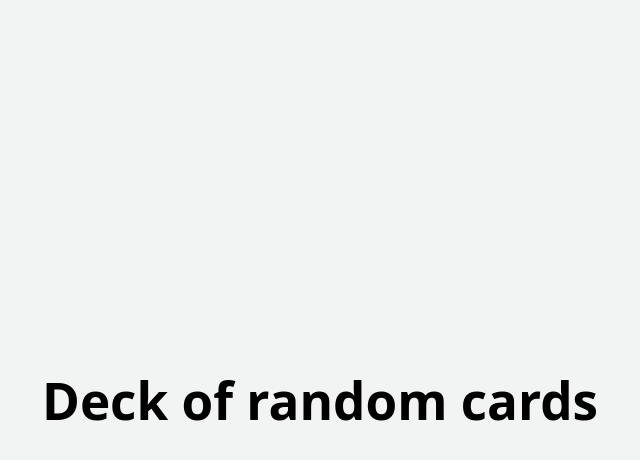
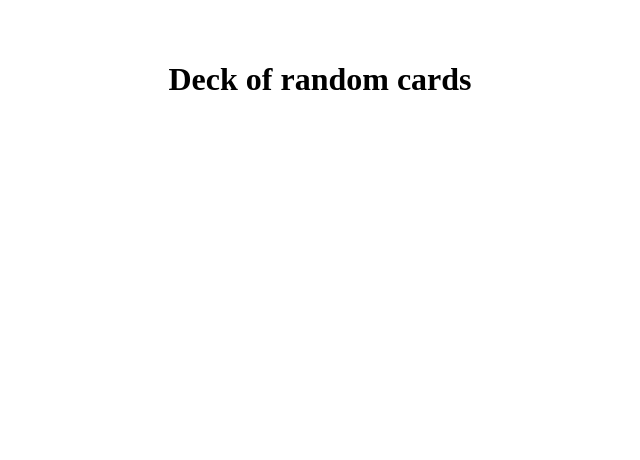
Before and after one commit to JefersonLucas/deck-of-random-cards, a React (Vite) app: page / in a window 1280 px wide. Shown: the top 460 px of the page, without its empty margins (320-960 px from the left). Built offline with nearby package versions, Linux system fonts and the light colour scheme.

Commit message:
Removed style from index.css

```diff
--- a/src/index.css
+++ /dev/null
@@ -1,49 +0,0 @@
-:root {
-  font-family: Open Sans, Helvetica, Arial, sans-serif;
-  font-size: 16px;
-  line-height: 24px;
-  font-weight: 400;
-
-  color: #000;
-  background-color: #f2f3f3;
-}
-
-body {
-  margin: 0;
-  display: flex;
-  place-items: center;
-  min-width: 320px;
-  min-height: 100vh;
-}
-
-h1 {
-  font-size: 3.2em;
-  line-height: 1.1;
-}
-
-button {
-  border-radius: 10px;
-  border: 1px solid transparent;
-  padding: 0.6em 1.2em;
-  font-size: 18px;
-  font-weight: 500;
-  font-family: inherit;
-  color: #fff;
-  cursor: pointer;
-  transition: all 0.25s;
-  box-shadow: 0 2px 2px 0 rgb(0 0 0 / 14%), 0 3px 1px -2px rgb(0 0 0 / 20%),
-    0 1px 5px 0 rgb(0 0 0 / 12%);
-}
-
-button:hover {
-  box-shadow: 4px 4px 5px 1px rgb(0 0 0 / 14%);
-  opacity: 0.7;
-}
-
-.bg-cyan {
-  background-color: #0073bb;
-}
-
-.bg-orange {
-  background-color: #dd6b10;
-}
```
Also changed, not shown: src/main.tsx (+6 -7 lines).
